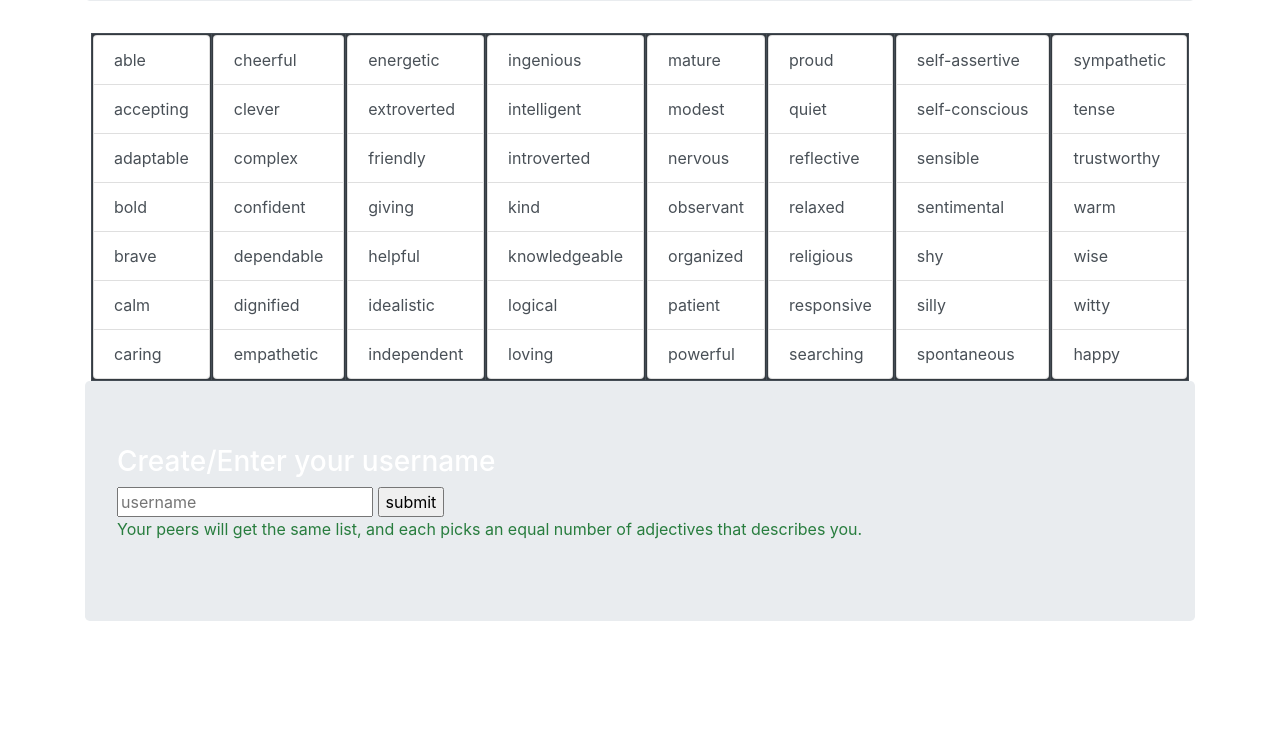
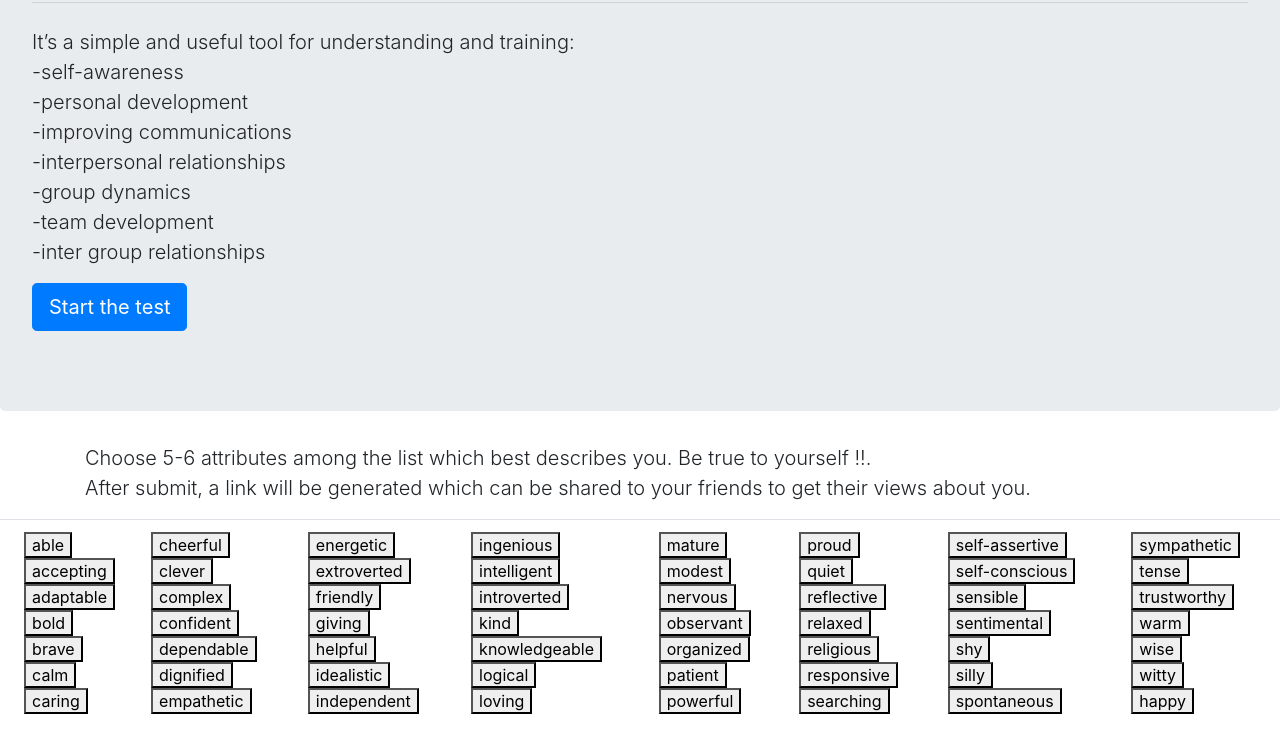
Before and after one commit to JohariWindow/Johari, a plain HTML site: page index.html in a window 1280 px wide. Shown: the part 247-986 px from the top of the page. Before the commit the page ends 900 px from the top, so only its background shows below. Drawn offline with nearby package versions, Linux system fonts and the light colour scheme.

Commit message:
Update index.html
a new look

```diff
--- a/index.html
+++ b/index.html
@@ -1,145 +1,168 @@
-<!DOCTYPE html>
 <html>
 
 <head>
-	<title>rk</title>
+    <title>Johari</title>
+    <meta name="viewport" content="width=device-width, initial-scale=1">
+    <link rel="stylesheet" href="https://maxcdn.bootstrapcdn.com/bootstrap/4.0.0/css/bootstrap.min.css" integrity="sha384-Gn5384xqQ1aoWXA+058RXPxPg6fy4IWvTNh0E263XmFcJlSAwiGgFAW/dAiS6JXm" crossorigin="anonymous">
+    <script src="https://code.jquery.com/jquery-3.2.1.slim.min.js" integrity="sha384-KJ3o2DKtIkvYIK3UENzmM7KCkRr/rE9/Qpg6aAZGJwFDMVNA/GpGFF93hXpG5KkN" crossorigin="anonymous"></script>
+	<script src="https://cdnjs.cloudflare.com/ajax/libs/popper.js/1.12.9/umd/popper.min.js" integrity="sha384-ApNbgh9B+Y1QKtv3Rn7W3mgPxhU9K/ScQsAP7hUibX39j7fakFPskvXusvfa0b4Q" crossorigin="anonymous"></script>
+	<script src="https://maxcdn.bootstrapcdn.com/bootstrap/4.0.0/js/bootstrap.min.js" integrity="sha384-JZR6Spejh4U02d8jOt6vLEHfe/JQGiRRSQQxSfFWpi1MquVdAyjUar5+76PVCmYl" crossorigin="anonymous"></script>
 
-	<link rel="stylesheet" href="https://stackpath.bootstrapcdn.com/bootstrap/4.4.1/css/bootstrap.min.css" integrity="sha384-Vkoo8x4CGsO3+Hhxv8T/Q5PaXtkKtu6ug5TOeNV6gBiFeWPGFN9MuhOf23Q9Ifjh" crossorigin="anonymous">
-	<script src="https://code.jquery.com/jquery-3.4.1.slim.min.js" integrity="sha384-J6qa4849blE2+poT4WnyKhv5vZF5SrPo0iEjwBvKU7imGFAV0wwj1yYfoRSJoZ+n" crossorigin="anonymous"></script>
-	<script src="https://cdn.jsdelivr.net/npm/popper.js@1.16.0/dist/umd/popper.min.js" integrity="sha384-Q6E9RHvbIyZFJoft+2mJbHaEWldlvI9IOYy5n3zV9zzTtmI3UksdQRVvoxMfooAo" crossorigin="anonymous"></script>
-	<script src="https://stackpath.bootstrapcdn.com/bootstrap/4.4.1/js/bootstrap.min.js" integrity="sha384-wfSDF2E50Y2D1uUdj0O3uMBJnjuUD4Ih7YwaYd1iqfktj0Uod8GCExl3Og8ifwB6" crossorigin="anonymous"></script>
-	<style type="text/css">
-		.jumbotron {
-				  background-image: url("./src/bgp.jpg");
-				  background-size: cover;
-				}
-			body{
-				background-image: url("./src/bg2.jpg");
-				background-size: cover;
-			}
-			p{
-				color: #287d3e;
-			}
-			h1,h3{
-				color: white;
-			}
-	</style>
+	<script type="text/javascript" src="src/main.js"></script>
+
+	<script src="https://ajax.googleapis.com/ajax/libs/jquery/3.4.1/jquery.min.js"></script>
+	<link rel="stylesheet" type="text/css" href="src/style.css">
 
 </head>
 
+
 <body>
+            <div class="set1">
+                <div class="pos-f-t">
+  <div class="collapse" id="navbarToggleExternalContent">
+    <div class="bg-dark p-4">
+      <h4 class="text-white">Johari Window</h4>
+      <span class="text-muted">made with love by Rahul Kumar Yadav</span>
+    </div>
+  </div>
+  <nav class="navbar navbar-dark bg-dark">
+    <button class="navbar-toggler" type="button"   data-toggle="collapse" data-target="#navbarToggleExternalContent" aria-controls="navbarToggleExternalContent" aria-expanded="false" aria-label="Toggle navigation">
+      <span class="navbar-toggler-icon"></span>
+    </button>
+  </nav>
+</div>
 
-<div class="container">
-	  <div class="jumbotron ">
-	    <h1>Johari Window</h1>
-	    <p><strong>The Johari window is a technique that helps people better understand their relationship with themselves and others.In the exercise, you pick 6-7 number of adjectives from the list, choosing ones you feel describe your own personality. </strong></p>
+                <div class="jumbotron">
+                  <h1 class="display-4">Hello, world!</h1>
+                 <p class="lead">The Johari window is a technique that helps people better understand their relationship with themselves and others.</p>
+                  <hr class="my-4">
+                  <p class="lead">It’s a simple and useful tool for understanding and training:
+                        <br>
+                        -self-awareness<br>
+                        -personal development<br>
+                        -improving communications<br>
+                        -interpersonal relationships<br>
+                        -group dynamics<br>
+                        -team development<br>
+                        -inter group relationships<br>
+                    </p>
+                  <p class="lead">
+                    <a class="btn btn-primary btn-lg" href="#sec2" role="button">Start the test</a>
+
+                  </p>
                 </div>
 
 
-	<form>
+            </div>
 
-	<table class="table-bordered table-dark" align="center">
+            <div class="set3" id="sec3">
+
+                 <div class="container">
+                        <p class="lead">Choose 5-6 attributes among the list which best describes you. Be true to yourself !!.<br>
+                        After submit, a link will be generated which can be shared to your friends to get their views about you.</p>
+                 </div>
+            </div>
+
+            <div class="set2" id="sec2">
+                <div class="table-div">
+                 <table class="table">
                         <tr>
-		<td>
+                        <td align="center">
                         <div class="btn-group-vertical">
-		  <button type="button" class="list-group-item list-group-item-action">able</button>
-		  <button type="button" class="list-group-item list-group-item-action">accepting</button>
-		  <button type="button" class="list-group-item list-group-item-action">adaptable</button>
-		  <button type="button" class="list-group-item list-group-item-action">bold</button>
-		  <button type="button" class="list-group-item list-group-item-action">brave</button>
-		   <button type="button" class="list-group-item list-group-item-action">calm</button>
-		  <button type="button" class="list-group-item list-group-item-action">caring</button>
+                          <button type="button"  onmouseover="synonym(this);" onclick="add(this);"  class="outline green-white">able</button>
+                          <button type="button"  onmouseover="synonym(this);"  onclick="add(this);"   class="outline green-white">accepting</button>
+                          <button type="button"  onmouseover="synonym(this);"  onclick="add(this);"   class="outline green-white">adaptable</button>
+                          <button type="button"  onmouseover="synonym(this);"  onclick="add(this);"   class="outline green-white">bold</button>
+                          <button type="button"  onmouseover="synonym(this);"  onclick="add(this);"   class="outline green-white">brave</button>
+                           <button type="button"  onmouseover="synonym(this);"  onclick="add(this);"   class="outline green-white">calm</button>
+                          <button type="button"  onmouseover="synonym(this);"  onclick="add(this);"   class="outline green-white">caring</button>
                         </div>
                         </td>
                         <td>
                         <div class="btn-group-vertical">
-		  <button type="button" class="list-group-item list-group-item-action">cheerful</button>
-		  <button type="button" class="list-group-item list-group-item-action">clever</button>
-		  <button type="button" class="list-group-item list-group-item-action">complex</button>
-		  <button type="button" class="list-group-item list-group-item-action">confident</button>
-		  <button type="button" class="list-group-item list-group-item-action">dependable</button>
-		  <button type="button" class="list-group-item list-group-item-action">dignified</button>
-		  <button type="button" class="list-group-item list-group-item-action">empathetic</button>
+                          <button type="button"  onmouseover="synonym(this);"  onclick="add(this);"   class="outline green-white">cheerful</button>
+                          <button type="button"  onmouseover="synonym(this);"  onclick="add(this);"   class="outline green-white">clever</button>
+                          <button type="button"  onmouseover="synonym(this);"  onclick="add(this);"   class="outline green-white">complex</button>
+                          <button type="button"  onmouseover="synonym(this);"  onclick="add(this);"   class="outline green-white">confident</button>
+                          <button type="button"  onmouseover="synonym(this);"  onclick="add(this);"   class="outline green-white">dependable</button>
+                          <button type="button"  onmouseover="synonym(this);"  onclick="add(this);"   class="outline green-white">dignified</button>
+                          <button type="button"  onmouseover="synonym(this);"  onclick="add(this);"   class="outline green-white">empathetic</button>
                         </div>
                         </td>
                         <td>
                         <div class="btn-group-vertical">
-		  <button type="button" class="list-group-item list-group-item-action">energetic</button>
-		  <button type="button" class="list-group-item list-group-item-action">extroverted</button>
-		  <button type="button" class="list-group-item list-group-item-action">friendly</button>
-		  <button type="button" class="list-group-item list-group-item-action">giving</button>
-		  <button type="button" class="list-group-item list-group-item-action">helpful</button>
-		  <button type="button" class="list-group-item list-group-item-action">idealistic</button>
-		  <button type="button" class="list-group-item list-group-item-action">independent</button>
+                          <button type="button"  onmouseover="synonym(this);"  onclick="add(this);"   class="outline green-white">energetic</button>
+                          <button type="button"  onmouseover="synonym(this);"  onclick="add(this);"   class="outline green-white">extroverted</button>
+                          <button type="button"  onmouseover="synonym(this);"  onclick="add(this);"   class="outline green-white">friendly</button>
+                          <button type="button"  onmouseover="synonym(this);"  onclick="add(this);"   class="outline green-white">giving</button>
+                          <button type="button"  onmouseover="synonym(this);"  onclick="add(this);"   class="outline green-white">helpful</button>
+                          <button type="button"  onmouseover="synonym(this);"  onclick="add(this);"   class="outline green-white">idealistic</button>
+                          <button type="button"  onmouseover="synonym(this);"  onclick="add(this);"   class="outline green-white">independent</button>
                         </div>
                         </td>
                         <td>
                         <div class="btn-group-vertical">
-		  <button type="button" class="list-group-item list-group-item-action">ingenious</button>
-		  <button type="button" class="list-group-item list-group-item-action">intelligent</button>
-		  <button type="button" class="list-group-item list-group-item-action">introverted</button>
-		  <button type="button" class="list-group-item list-group-item-action">kind</button>
-		   <button type="button" class="list-group-item list-group-item-action">knowledgeable</button>
-		  <button type="button" class="list-group-item list-group-item-action">logical</button>
-		  <button type="button" class="list-group-item list-group-item-action">loving</button>
+                          <button type="button"  onmouseover="synonym(this);"  onclick="add(this);"   class="outline green-white">ingenious</button>
+                          <button type="button"  onmouseover="synonym(this);"  onclick="add(this);"   class="outline green-white">intelligent</button>
+                          <button type="button"  onmouseover="synonym(this);"  onclick="add(this);"   class="outline green-white">introverted</button>
+                          <button type="button"  onmouseover="synonym(this);"  onclick="add(this);"   class="outline green-white">kind</button>
+                           <button type="button"  onmouseover="synonym(this);"  onclick="add(this);"   class="outline green-white">knowledgeable</button>
+                          <button type="button"  onmouseover="synonym(this);"  onclick="add(this);"   class="outline green-white">logical</button>
+                          <button type="button"  onmouseover="synonym(this);"  onclick="add(this);"   class="outline green-white">loving</button>
                         </div>
                         </td>
                         <td>
                         <div class="btn-group-vertical">
-		  <button type="button" class="list-group-item list-group-item-action">mature</button>
-		  <button type="button" class="list-group-item list-group-item-action">modest</button>
-		  <button type="button" class="list-group-item list-group-item-action">nervous</button>
-		  <button type="button" class="list-group-item list-group-item-action">observant</button>
-		   <button type="button" class="list-group-item list-group-item-action">organized</button>
-		  <button type="button" class="list-group-item list-group-item-action">patient</button>
-		  <button type="button" class="list-group-item list-group-item-action">powerful</button>
+                          <button type="button"  onmouseover="synonym(this);"  onclick="add(this);"   class="outline green-white">mature</button>
+                          <button type="button"  onmouseover="synonym(this);"  onclick="add(this);"   class="outline green-white">modest</button>
+                          <button type="button"  onmouseover="synonym(this);"  onclick="add(this);"   class="outline green-white">nervous</button>
+                          <button type="button"  onmouseover="synonym(this);"  onclick="add(this);"   class="outline green-white">observant</button>
+                           <button type="button"  onmouseover="synonym(this);"  onclick="add(this);"   class="outline green-white">organized</button>
+                          <button type="button"  onmouseover="synonym(this);"  onclick="add(this);"   class="outline green-white">patient</button>
+                          <button type="button"  onmouseover="synonym(this);"  onclick="add(this);"   class="outline green-white">powerful</button>
                         </div>
                         </td>
                         <td>
                         <div class="btn-group-vertical">
-		   <button type="button" class="list-group-item list-group-item-action">proud</button>
-		  <button type="button" class="list-group-item list-group-item-action">quiet</button>
-		  <button type="button" class="list-group-item list-group-item-action">reflective</button>
-		  <button type="button" class="list-group-item list-group-item-action">relaxed</button>
-		   <button type="button" class="list-group-item list-group-item-action">religious</button>
-		  <button type="button" class="list-group-item list-group-item-action">responsive</button>
-		  <button type="button" class="list-group-item list-group-item-action">searching</button>
+                           <button type="button"  onmouseover="synonym(this);"  onclick="add(this);"   class="outline green-white">proud</button>
+                          <button type="button"  onmouseover="synonym(this);"  onclick="add(this);"   class="outline green-white">quiet</button>
+                          <button type="button"  onmouseover="synonym(this);"  onclick="add(this);"   class="outline green-white">reflective</button>
+                          <button type="button"  onmouseover="synonym(this);"  onclick="add(this);"   class="outline green-white">relaxed</button>
+                           <button type="button"  onmouseover="synonym(this);"  onclick="add(this);"   class="outline green-white">religious</button>
+                          <button type="button"  onmouseover="synonym(this);"  onclick="add(this);"   class="outline green-white">responsive</button>
+                          <button type="button"  onmouseover="synonym(this);"  onclick="add(this);"   class="outline green-white">searching</button>
                         </div>
                         </td>
                         <td>
                         <div class="btn-group-vertical">
-		   <button type="button" class="list-group-item list-group-item-action">self-assertive</button>
-		  <button type="button" class="list-group-item list-group-item-action">self-conscious</button>
-		  <button type="button" class="list-group-item list-group-item-action">sensible</button>
-		  <button type="button" class="list-group-item list-group-item-action">sentimental</button>
-		   <button type="button" class="list-group-item list-group-item-action">shy</button>
-		  <button type="button" class="list-group-item list-group-item-action">silly</button>
-		  <button type="button" class="list-group-item list-group-item-action">spontaneous</button>
+                           <button type="button"  onmouseover="synonym(this);"  onclick="add(this);"   class="outline green-white">self-assertive</button>
+                          <button type="button"  onmouseover="synonym(this);"  onclick="add(this);"   class="outline green-white">self-conscious</button>
+                          <button type="button"  onmouseover="synonym(this);"  onclick="add(this);"   class="outline green-white">sensible</button>
+                          <button type="button"  onmouseover="synonym(this);"  onclick="add(this);"   class="outline green-white">sentimental</button>
+                           <button type="button"  onmouseover="synonym(this);"  onclick="add(this);"   class="outline green-white">shy</button>
+                          <button type="button"  onmouseover="synonym(this);"  onclick="add(this);"   class="outline green-white">silly</button>
+                          <button type="button"  onmouseover="synonym(this);"  onclick="add(this);"   class="outline green-white">spontaneous</button>
                         </div>
                         </td>
                         <td>
                         <div class="btn-group-vertical">
-		   <button type="button" class="list-group-item list-group-item-action">sympathetic</button>
-		  <button type="button" class="list-group-item list-group-item-action">tense</button>
-		  <button type="button" class="list-group-item list-group-item-action">trustworthy</button>
-		  <button type="button" class="list-group-item list-group-item-action">warm</button>
-		   <button type="button" class="list-group-item list-group-item-action">wise</button>
-		  <button type="button" class="list-group-item list-group-item-action">witty</button>
-		  <button type="button" class="list-group-item list-group-item-action">happy</button>
+                           <button type="button"  onmouseover="synonym(this);"  onclick="add(this);"   class="outline green-white">sympathetic</button>
+                          <button type="button"  onmouseover="synonym(this);"  onclick="add(this);"   class="outline green-white">tense</button>
+                          <button type="button"  onmouseover="synonym(this);"  onclick="add(this);"   class="outline green-white">trustworthy</button>
+                          <button type="button"  onmouseover="synonym(this);"  onclick="add(this);"   class="outline green-white">warm</button>
+                           <button type="button"  onmouseover="synonym(this);"  onclick="add(this);"   class="outline green-white">wise</button>
+                          <button type="button"  onmouseover="synonym(this);"  onclick="add(this);"   class="outline green-white">witty</button>
+                          <button type="button"  onmouseover="synonym(this);"  onclick="add(this);"   class="outline green-white">happy</button>
                         </div>
                         </td>
                         </tr>
                     </table>
-
-
-	<div class="jumbotron">
-	    <h3>Create/Enter your username</h3>
-	    <input type="text" name="user" placeholder="username">
-	    <input type="submit" value="submit">
-	    <p>Your peers will get the same list, and each picks an equal number of adjectives that describes you.</p>
-	 </div>
-	 </form>
                 </div>
 
+                <p class="lead" id = "def"></p>
+
+            </div>
+            <div class="set3" id="sec3"><p>hi there</p></div>
     </body>
+
 </html>
```
Lines whose indentation alone changed are shown as unchanged.
